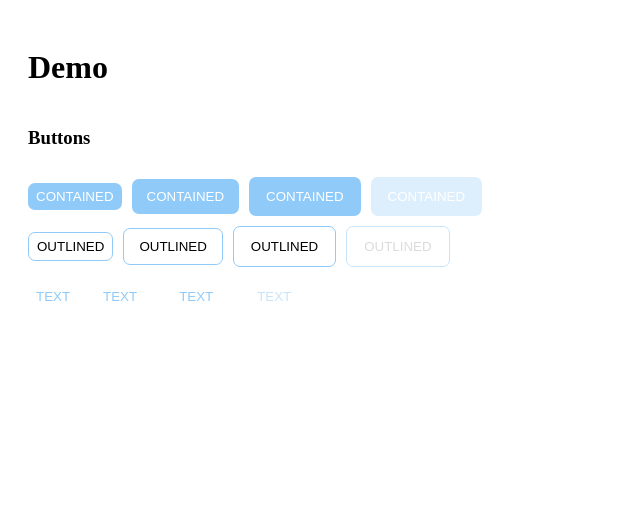
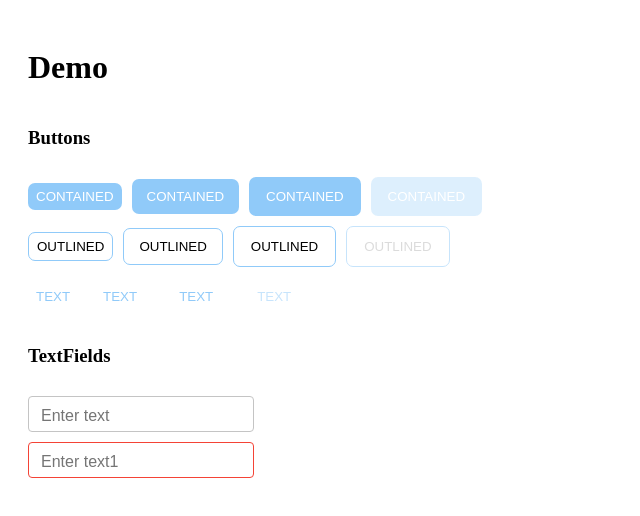
Before and after one commit to danya543/custom-components-lib, a React app: page / in a window 1280 px wide. Shown: the top 516 px of the page, without its empty margins (0-640 px from the left). Built offline with nearby package versions, Linux system fonts and the light colour scheme.

Commit message:
feat: add textfield

```diff
--- a/demo/App.tsx
+++ b/demo/App.tsx
@@ -1,8 +1,12 @@
 import React from 'react';
+
 import { Button } from '../src/components/Button/Button';
+import { TextField } from '../src/components/TextField/TextField';
 import * as styles from './App.module.scss';
 
 export const App = () => {
+  const [value, setValue] = React.useState('');
+  const [value1, setValue1] = React.useState('');
 
   return (
     <div style={{ padding: '20px' }}>
@@ -10,22 +14,78 @@ export const App = () => {
       <div className={styles.part}>
         <h3>Buttons</h3>
         <div className={styles.into_part}>
-                    <Button size="small" onClick={() => alert('contained')}>contained</Button>
-                    <Button size="medium" onClick={() => alert('contained')}>contained</Button>
-                    <Button size="large" onClick={() => alert('contained')}>contained</Button>
-                    <Button size="large" onClick={() => alert('contained')} disabled>contained</Button>
+          <Button size="small" onClick={() => alert('contained')}>
+            contained
+          </Button>
+          <Button size="medium" onClick={() => alert('contained')}>
+            contained
+          </Button>
+          <Button size="large" onClick={() => alert('contained')}>
+            contained
+          </Button>
+          <Button size="large" onClick={() => alert('contained')} disabled>
+            contained
+          </Button>
         </div>
         <div className={styles.into_part}>
-                    <Button size="small" onClick={() => alert('outlined')} variant='outlined' >outlined</Button>
-                    <Button size="medium" onClick={() => alert('outlined')} variant='outlined'>outlined</Button>
-                    <Button size="large" onClick={() => alert('outlined')} variant='outlined'>outlined</Button>
-                    <Button size="large" onClick={() => alert('outlined')} variant='outlined' disabled>outlined</Button>
+          <Button
+            size="small"
+            onClick={() => alert('outlined')}
+            variant="outlined">
+            outlined
+          </Button>
+          <Button
+            size="medium"
+            onClick={() => alert('outlined')}
+            variant="outlined">
+            outlined
+          </Button>
+          <Button
+            size="large"
+            onClick={() => alert('outlined')}
+            variant="outlined">
+            outlined
+          </Button>
+          <Button
+            size="large"
+            onClick={() => alert('outlined')}
+            variant="outlined"
+            disabled>
+            outlined
+          </Button>
         </div>
         <div className={styles.into_part}>
-                    <Button size="small" onClick={() => alert('text')} variant='text' >text</Button>
-                    <Button size="medium" onClick={() => alert('text')} variant='text'>text</Button>
-                    <Button size="large" onClick={() => alert('text')} variant='text'>text</Button>
-                    <Button size="large" onClick={() => alert('text')} variant='text' disabled>text</Button>
+          <Button size="small" onClick={() => alert('text')} variant="text">
+            text
+          </Button>
+          <Button size="medium" onClick={() => alert('text')} variant="text">
+            text
+          </Button>
+          <Button size="large" onClick={() => alert('text')} variant="text">
+            text
+          </Button>
+          <Button
+            size="large"
+            onClick={() => alert('text')}
+            variant="text"
+            disabled>
+            text
+          </Button>
+        </div>
+
+        <div className={styles.part}>
+          <h3>TextFields</h3>
+          <TextField
+            value={value}
+            placeholder="Enter text"
+            onChange={e => setValue(e.target.value)}
+          />
+          <TextField
+            value={value1}
+            placeholder="Enter text1"
+            onChange={e => setValue1(e.target.value)}
+            error={true}
+          />
         </div>
       </div>
     </div>
--- a/demo/index.tsx
+++ b/demo/index.tsx
@@ -1,5 +1,6 @@
 import React from 'react';
 import ReactDOM from 'react-dom/client';
+
 import { App } from './App';
 
 const root = ReactDOM.createRoot(document.getElementById('root')!);
--- /dev/null
+++ b/src/components/TextField/TextField.module.scss
@@ -0,0 +1,62 @@
+.wrapper {
+    position: relative;
+    display: inline-block;
+    width: 200px;
+}
+
+.textField {
+    width: 100%;
+    padding: 10px 12px 6px 12px;
+    border: 1px solid #c4c4c4;
+    border-radius: 4px;
+    outline: none;
+    font-size: 16px;
+    transition: border-color 0.2s, box-shadow 0.2s;
+
+    &:hover:not(:disabled) {
+        border-color: #888;
+    }
+
+    &:disabled {
+        cursor: not-allowed;
+    }
+
+    &:focus {
+        border-color: #3f51b5;
+        box-shadow: 0 0 0 2px rgba(63, 81, 181, 0.2);
+    }
+}
+
+.label {
+    position: absolute;
+    top: 16px;
+    left: 12px;
+    font-size: 16px;
+    color: #aaa;
+    transition: 0.2s ease all;
+    background: white;
+    padding: 0 4px;
+    transition: top ease-in-out 1s;
+}
+
+.labelFocused {
+    transition: top ease-in-out 1s;
+    top: -7px;
+    font-size: 12px;
+    color: #3f51b5;
+}
+
+.error {
+    .textField {
+        border-color: #f44336;
+
+        &:focus {
+            border-color: #f44336;
+            box-shadow: 0 0 0 2px rgba(244, 67, 54, 0.2);
+        }
+    }
+}
+
+.errorLabel {
+    color: #f44336;
+}
--- /dev/null
+++ b/src/components/TextField/TextField.tsx
@@ -0,0 +1,40 @@
+import React from 'react';
+
+import * as styles from './TextField.module.scss';
+
+interface TextFieldProps extends React.InputHTMLAttributes<HTMLInputElement> {
+  value: string;
+  error?: boolean;
+}
+
+export const TextField: React.FC<TextFieldProps> = ({
+  value,
+  placeholder = '',
+  onChange,
+  className = '',
+  error = false,
+  ...rest
+}) => {
+  const [isFocused, setIsFocused] = React.useState(false);
+
+  return (
+    <div
+      className={`${styles.wrapper} ${className ? styles[className] : ''} ${error ? styles.error : ''}`}>
+      {(isFocused || value) && (
+        <label
+          className={`${styles.label} ${isFocused || value ? styles.labelFocused : ''} ${error ? styles.errorLabel : ''}`}>
+          {placeholder}
+        </label>
+      )}
+      <input
+        className={`${styles.textField}`}
+        value={value}
+        onChange={onChange}
+        placeholder={isFocused ? '' : placeholder}
+        onFocus={() => setIsFocused(true)}
+        onBlur={() => setIsFocused(false)}
+        {...rest}
+      />
+    </div>
+  );
+};
--- a/src/index.ts
+++ b/src/index.ts
@@ -1 +1,2 @@
 export { Button } from './components/Button/Button';
+export { TextField } from './components/TextField/TextField';
```
Also changed, not shown: 1 other file (tests, documents, lock files or other folders). Lines whose indentation alone changed are shown as unchanged.
